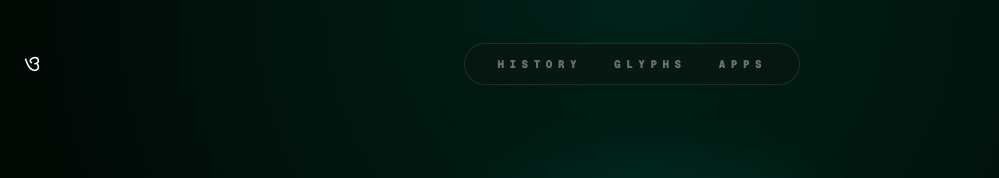
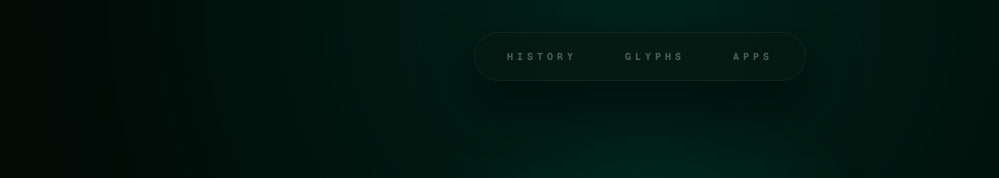
Before and after one commit to Naseeb09/okkhor-2026, a Next.js app: page / in a window 1280 px wide. Shown: the top 178 px of the page, without its empty margins (0-999 px from the left). Built offline with nearby package versions, Linux system fonts and the light colour scheme.

Commit message:
update navbar

```diff
--- a/app/page.tsx
+++ b/app/page.tsx
@@ -41,23 +41,26 @@ export default function HomePage() {
   return (
     <main className="relative min-h-screen bg-[#020a06] text-foreground selection:bg-accent/40">
 
-<nav className={`fixed top-0 left-0 right-0 z-[100] transition-all duration-700 px-6 ${scrolled ? "py-4" : "py-10"}`}>
-  <div className="max-w-7xl mx-auto flex items-center justify-between">
-    <Link href="/" className="font-bangla text-3xl text-white hover:text-accent transition-colors">ও</Link>
+<nav className={`fixed top-1 left-0 right-0 z-[100] flex justify-center transition-all duration-700 px-6 ${scrolled ? "top-4" : "top-8"}`}>
+  <div className="group flex items-center bg-[#0a1510]/40 backdrop-blur-xl border border-white/5 px-2 py-2 rounded-full shadow-[0_20px_50px_rgba(0,0,0,0.5)] transition-all hover:border-emerald-500/20">
+    {["History", "Glyphs", "Apps"].map((item) => (
+      <Link
+        key={item}
+        href={`#${item.toLowerCase()}`}
+        className="relative px-6 py-2 font-mono text-[10px] uppercase tracking-[0.4em] text-white/30 hover:text-emerald-400 transition-all duration-500 font-bold group/item"
+      >
+        <span className="relative z-10">{item}</span>
 
 
-    <div className="flex items-center gap-8 bg-[#0a1510]/60 backdrop-blur-[20px] border border-white/10 px-8 py-3 rounded-full shadow-2xl">
-      {["History", "Glyphs", "Apps"].map((item) => (
-        <Link
-          key={item}
-          href={`#${item.toLowerCase()}`}
-          className="font-mono text-[11px] uppercase tracking-[0.5em] text-white/40 hover:text-white transition-all duration-300 font-black"
-        >
-          {item}
-        </Link>
-      ))}
-    </div>
-    <div className="w-8 md:block hidden" />
+        <div className="absolute inset-0 bg-white/[0.03] rounded-full opacity-0 group-hover/item:opacity-100 transition-opacity duration-500" />
+
+
+        <div className="absolute -bottom-1 left-1/2 -translate-x-1/2 w-1 h-1 bg-emerald-500 rounded-full opacity-0 group-hover/item:opacity-100 group-hover/item:shadow-[0_0_8px_#10b981] transition-all duration-500" />
+      </Link>
+    ))}
+
+
+
   </div>
 </nav>
 
```
